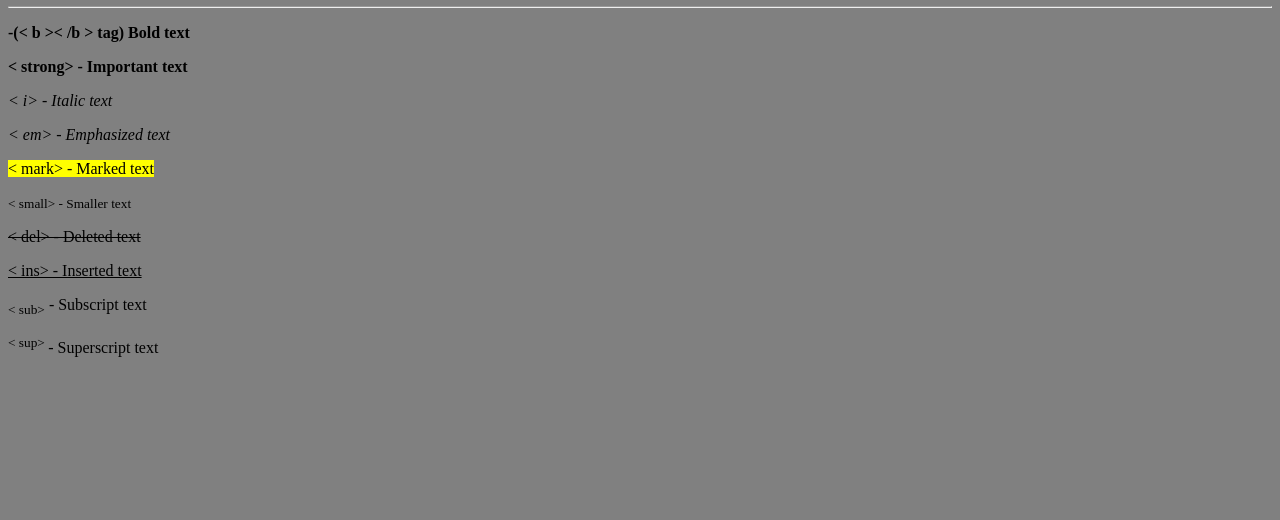
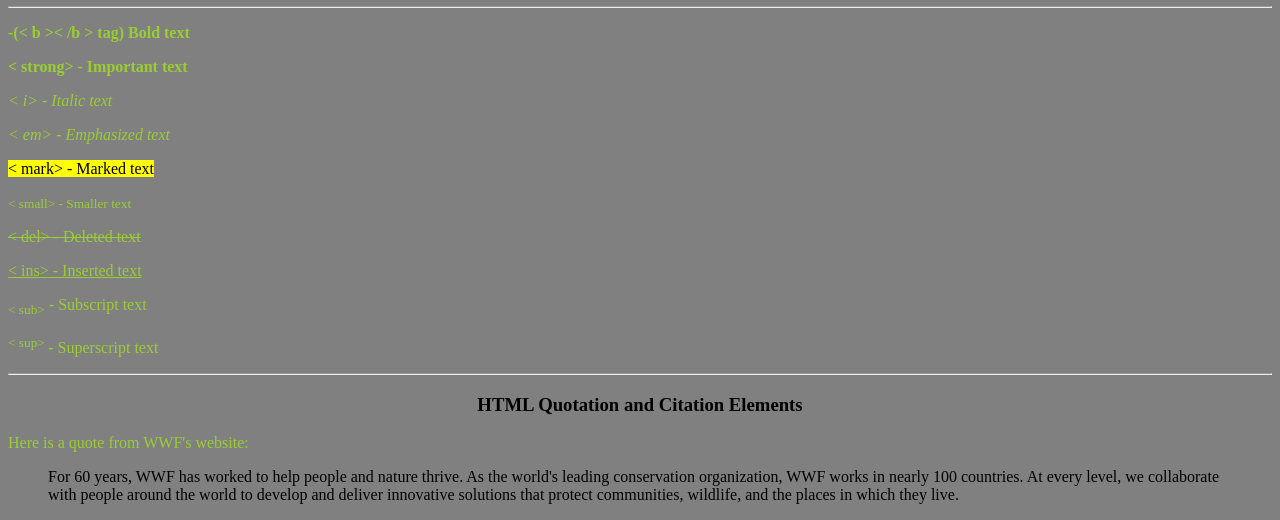
Before and after one commit to yogesh-malaiya/front-end, a plain HTML site: page index.html in a window 1280 px wide. Shown: the part 666-1186 px from the top of the page. Before the commit the page ends 1039 px from the top, so only its background shows below. Drawn offline with Linux system fonts and the light colour scheme.

Commit message:
internal css

```diff
--- a/index.html
+++ b/index.html
@@ -4,8 +4,13 @@
     <meta charset="UTF-8">
     <meta name="viewport" content="width=device-width, initial-scale=1.0">
     <title>HTML rebuild</title>
+    <style>
+        body{background-color: gray; }
+        p{color: yellowgreen;}
+
+    </style>
 </head>
-<body style="background-color: gray;">
+<body>
      <!-- html heading -->
     <h1 style="font-family: monospace;">headind1</h1>
     <p>this is a simple peragraph </p>
@@ -35,5 +40,12 @@
     <p><ins> < ins> - Inserted text</ins></p>
     <p><sub> < sub></sub> - Subscript text</p>
     <p><sup>< sup> </sup> - Superscript text</p>
+    <hr>
+
+    <h3 style="text-align: center;">HTML Quotation and Citation Elements</h3>
+    <p>Here is a quote from WWF's website: </p>
+<blockquote cite="http://www.worldwildlife.org/who/index.html">
+For 60 years, WWF has worked to help people and nature thrive. As the world's leading conservation organization, WWF works in nearly 100 countries. At every level, we collaborate with people around the world to develop and deliver innovative solutions that protect communities, wildlife, and the places in which they live.
+</blockquote>
 </body>
 </html>
```
